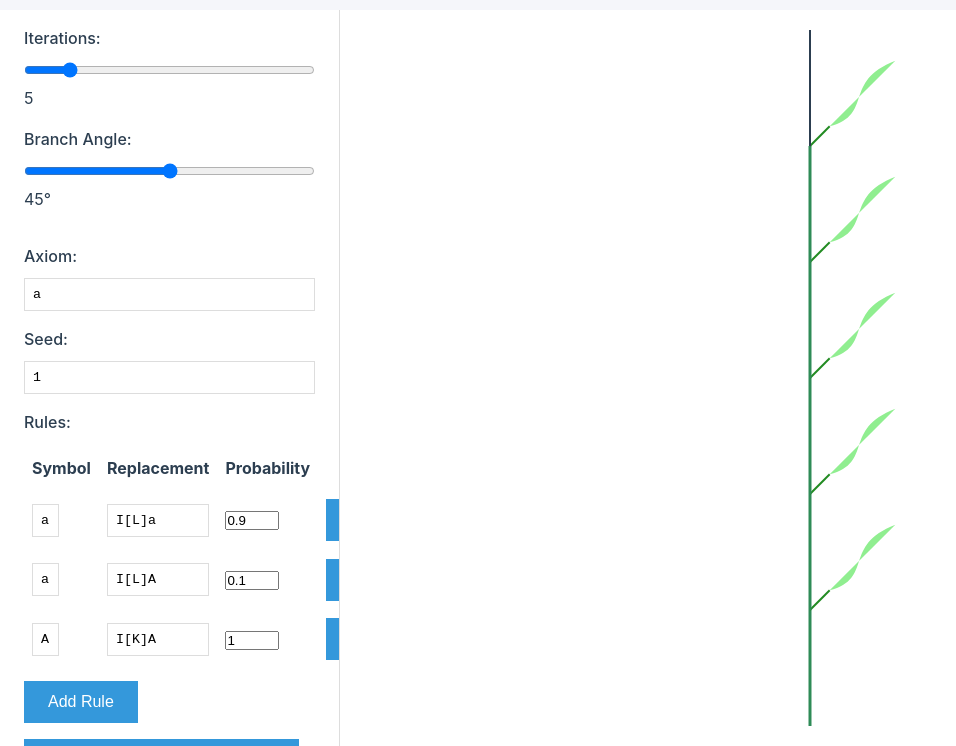
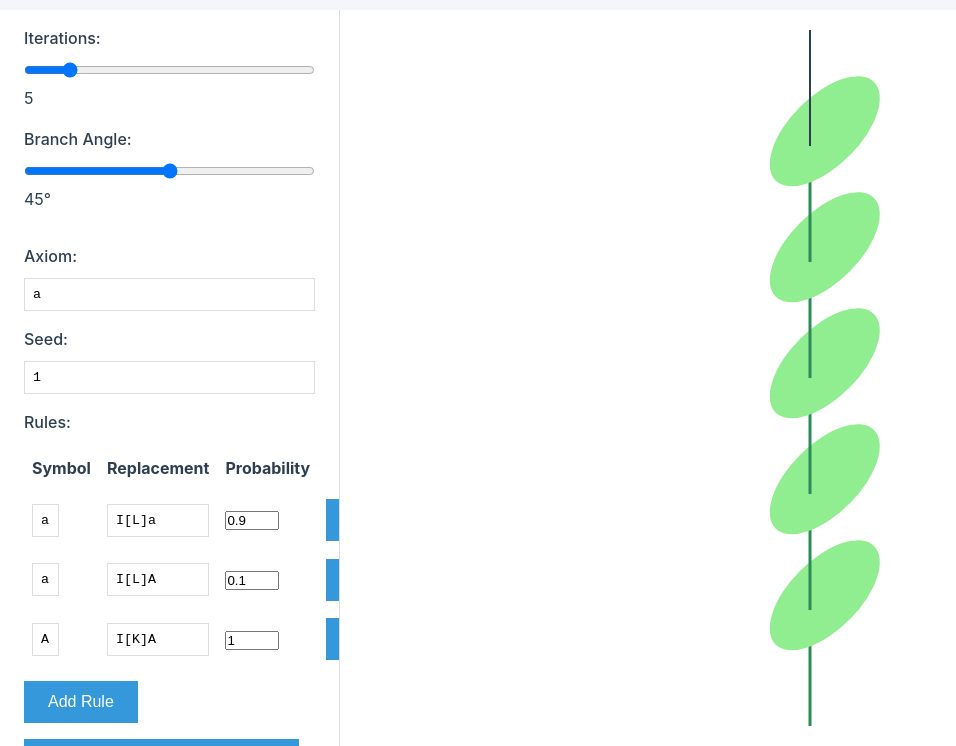
Before and after one commit to kh3dron/plants, a plain HTML site: page chapters/03/simple_racemes/index.html in a window 1280 px wide. Shown: the part 54-800 px from the top of the page, without its empty margins (0-956 px from the left). Drawn offline with nearby package versions, Linux system fonts and the light colour scheme.

Commit message:
simple racemes done

```diff
--- a/chapters/03/simple_racemes/index.html
+++ b/chapters/03/simple_racemes/index.html
@@ -77,7 +77,7 @@
                         <tr>
                             <td><input type="text" class="rule-symbol" value="F" maxlength="1" style="width:2em;"></td>
                             <td><input type="text" class="rule-replacement" value="F[+F]F[-F]F"></td>
-                            <td><input type="number" class="rule-probability" value="0.33" min="0" max="1" step="0.01" style="width:4em;"></td>
+                            <td><input type="number" class="rule-probability" value="1" min="0" max="1" step="0.01" style="width:4em;"></td>
                             <td><button type="button" class="remove-rule">&minus;</button></td>
                         </tr>
                         <tr>
--- a/chapters/03/simple_racemes/js/app.js
+++ b/chapters/03/simple_racemes/js/app.js
@@ -52,7 +52,9 @@ document.addEventListener("DOMContentLoaded", () => {
 
     const lsystem = new LSystem(axiomInput.value, rules, rng);
     const instructions = lsystem.generate(parseInt(iterationsInput.value));
-    renderer.drawTree(instructions, parseInt(angleInput.value), 10); // Fixed length of 10
+    const angle = parseInt(angleInput.value);
+    console.log('Using angle:', angle); // Debug log
+    renderer.drawTree(instructions, angle, 10); // Fixed length of 10
   }
 
   // Randomize function
--- a/chapters/03/simple_racemes/js/renderer.js
+++ b/chapters/03/simple_racemes/js/renderer.js
@@ -129,9 +129,12 @@ class TreeRenderer {
         console.log('Plant string:', instructions);
         this.clear();
 
+        // Store the angle for use in drawing
+        this.currentAngle = angle;
+
         // --- 1. Simulate to get bounding box ---
         let minX = Infinity, minY = Infinity, maxX = -Infinity, maxY = -Infinity;
-        let x = 0, y = 0, currentAngle = -90;
+        let x = 0, y = 0, currentAngle = -90;  // Start pointing upward
         const stack = [];
         function updateBounds(x, y) {
             if (x < minX) minX = x;
@@ -147,7 +150,12 @@ class TreeRenderer {
                 case 'A':
                 case 'I':
                 case 'L': {
-
+                    const newX = x + Math.cos(currentAngle * Math.PI / 180) * length;
+                    const newY = y + Math.sin(currentAngle * Math.PI / 180) * length;
+                    updateBounds(newX, newY);
+                    x = newX;
+                    y = newY;
+                    break;
                 }
                 case 'K': {
                     const newX = x + Math.cos(currentAngle * Math.PI / 180) * length;
@@ -158,10 +166,10 @@ class TreeRenderer {
                     break;
                 }
                 case '+':
-                    currentAngle += angle;
+                    currentAngle += angle;  // Add the angle for right turns
                     break;
                 case '-':
-                    currentAngle -= angle;
+                    currentAngle -= angle;  // Subtract the angle for left turns
                     break;
                 case '[':
                     stack.push({ x, y, angle: currentAngle });
@@ -247,10 +255,10 @@ class TreeRenderer {
                     y = newY;
                     break;
                 }
-                case 'L': { // Leaf: draw a more realistic leaf shape
-                    const leafLength = length * 0.8;
-                    const leafWidth = length * 0.4;
-                    const leafAngle = currentAngle + 45;
+                case 'L': { // Leaf: draw a simple ellipse
+                    const leafLength = length * 0.6;
+                    const leafWidth = length * 0.3;
+                    const leafAngle = currentAngle + angle; // Use the angle parameter instead of fixed 45 degrees
 
                     // Draw leaf stem
                     this.ctx.save();
@@ -262,20 +270,15 @@ class TreeRenderer {
                     this.ctx.lineTo(stemEndX, stemEndY);
                     this.ctx.stroke();
 
-                    // Draw leaf blade
+                    // Draw leaf as a single ellipse
                     this.ctx.beginPath();
                     this.ctx.fillStyle = '#90EE90';
-                    this.ctx.moveTo(stemEndX, stemEndY);
-
-                    // Create a curved leaf shape
-                    const controlX1 = stemEndX + Math.cos((leafAngle + 30) * Math.PI / 180) * leafWidth;
-                    const controlY1 = stemEndY + Math.sin((leafAngle + 30) * Math.PI / 180) * leafWidth;
-                    const controlX2 = stemEndX + Math.cos((leafAngle - 30) * Math.PI / 180) * leafWidth;
-                    const controlY2 = stemEndY + Math.sin((leafAngle - 30) * Math.PI / 180) * leafWidth;
-                    const endX = stemEndX + Math.cos(leafAngle * Math.PI / 180) * leafLength;
-                    const endY = stemEndY + Math.sin(leafAngle * Math.PI / 180) * leafLength;
-
-                    this.ctx.bezierCurveTo(controlX1, controlY1, controlX2, controlY2, endX, endY);
+                    this.ctx.ellipse(
+                        stemEndX, stemEndY,
+                        leafLength, leafWidth,
+                        leafAngle * Math.PI / 180,
+                        0, 2 * Math.PI
+                    );
                     this.ctx.fill();
                     this.ctx.restore();
                     break;
```
